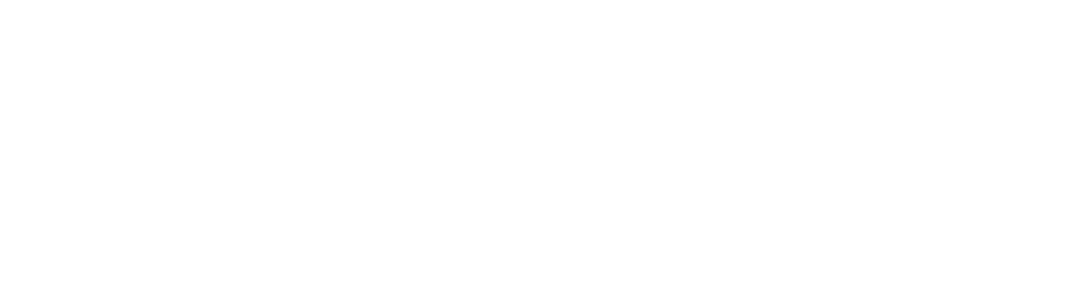
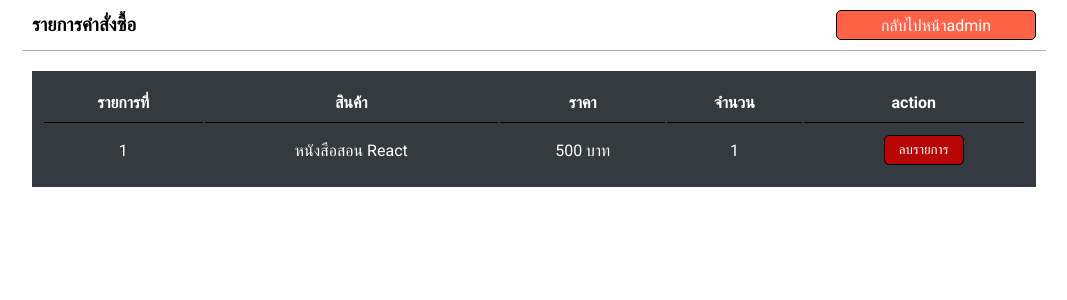
Before and after one commit to IceKungzz/shop_kub, a React (Create React App) app: page /orderlist in a window 1280 px wide. Before the commit this address had no page. Shown: the top 300 px of the page, without its empty margins (106-1173 px from the left). Built offline with nearby package versions, Linux system fonts and the light colour scheme.

Commit message:
ฟังชั่นครับ แต่ไม่ได้เน้นตกแต่ง
ฟังชั่นที่ต้องใช้คาด ว่าครบแล้ว

```diff
--- a/src/components/admin.js
+++ b/src/components/admin.js
@@ -4,6 +4,7 @@
 import { useState} from 'react';
 import ModalAddproduct from "./modal-addproduct";
 import ModalUpdate from "./modal_update";
+import { NavLink } from "react-router-dom";
 
 const Admin = () =>{
 
@@ -37,7 +38,7 @@
                         <h3>รายการสินค้าทั้งหมด</h3>
                         <div className="admin-btn">
                                 <button className="add-pro" onClick={open}>เพิ่มสินค้า</button>
-                                <button className="order">รายการสั่งซื้อ</button>
+                                <NavLink to='/orderlist' className="order">รายการสั่งซื้อ</NavLink>
                         </div>
                 </div>
 
--- a/src/components/css/admin.css
+++ b/src/components/css/admin.css
@@ -32,14 +32,28 @@
     padding: 10px;
 }
 .add-pro{
-    background-color: green;
-    color: wheat;
+    background-color: rgb(26, 177, 26);
+    color: rgb(255, 255, 255);
     margin-right: 10px;
     cursor: pointer;
     border: 1px solid black;
+    display: flex;
+    justify-content: center;
+    align-items: center;
 }
 .order{
     cursor: pointer;
+    width: 30%;
+    height: 90%;
+    border-radius: 10px;
+    padding: 10px;
+    background-color: rgb(28, 128, 215);
+    border: 1px solid black;
+    display: flex;
+    justify-content: center;
+    align-items: center;
+    color: white;
+    text-decoration: none;
 }
 
 
--- /dev/null
+++ b/src/components/css/list-order.css
@@ -0,0 +1,72 @@
+.container-listorder{
+    margin-left: 10%;
+    width: 80%;
+    height: 90vh;
+
+}
+.header-list{
+    width: 100%;
+    display: flex;
+    justify-content: space-between;
+    align-items: center;
+    padding: 10px;
+    border-bottom: 1px solid rgb(180, 178, 178);
+    margin-bottom: 10px;
+}.header-list a{
+    text-decoration: none;
+    display: flex;
+    justify-content: center;
+    align-items: center;
+    color: white;
+    border: 1px solid black;
+    width: 200px;
+    height: 30px;
+    cursor: pointer;
+    border-radius: 5px;
+    background-color: tomato;
+
+}
+.table-dark {
+    color: #fff;
+    background-color: #343a40;
+    width: 100%;
+    padding: 10px;
+    text-align: center;
+}
+th{
+    padding: 10px;
+    border-bottom: 1px solid black;
+}
+td{
+    padding: 10px;
+}
+
+/* Hover Effect */
+.table-dark tbody tr:hover {
+    background-color: #495057;
+}
+
+/* Padding for Buttons */
+.btn {
+    padding: 0.25rem 0.5rem;
+}
+.detail-container{
+    width: 100%;
+    height: 100%;
+    padding: 10px;
+}
+.btn-danger{
+    background-color: rgb(182, 6, 6);
+    width: 80px;
+    height: 30px;
+    border-radius: 5px;
+    padding: 10px;
+    text-align: center;
+    display: flex;
+    border: 1px solid black;
+    justify-content: center;
+    align-items: center;
+    color: white;
+    cursor: pointer;
+    margin-left: 35%;
+}
--- /dev/null
+++ b/src/components/list-order.js
@@ -0,0 +1,43 @@
+import './css/list-order.css'
+
+import { NavLink } from 'react-router-dom'
+
+const Listorder = () =>{
+    return(
+        <div>
+
+            <div className='container-listorder'>
+                <div className='header-list'>
+                    <h3>รายการคำสั่งซื้อ</h3>
+                    <NavLink to='/admin' className="btn btn-primary">กลับไปหน้าadmin</NavLink>
+                </div>
+                <div className='detail-container'>
+                    <table className=" table-dark table-hover">
+                    <thead>
+                        <tr>
+                            <th>รายการที่</th>
+                            <th>สินค้า</th>
+                            <th>ราคา</th>
+                            <th>จำนวน</th>
+                            <th>action</th>
+                        </tr>
+                    </thead>
+                    <tbody className='tdd'>
+                        <tr>
+                            <td>1</td>
+                            <td>หนังสือสอน React</td>
+                            <td>500 บาท</td>
+                            <td>1</td>
+                            <td><button className='btn-danger'>ลบรายการ</button></td>
+                        </tr>
+
+                    </tbody>
+                </table>
+                </div>
+
+            </div>
+        </div>
+    )
+}
+
+export default Listorder
--- a/src/index.js
+++ b/src/index.js
@@ -12,6 +12,7 @@
 import Register from './components/register';
 import Home from './components/home';
 import ModalAddproduct from './components/modal-addproduct';
+import Listorder from './components/list-order';
 
 
 
@@ -28,6 +29,7 @@
               <Route path="/register" element={<Register />} />
               <Route path="/login" element={<Login />} />
               <Route path="/modal" element={<ModalAddproduct />} />
+              <Route path="/orderlist" element={<Listorder />} />
 
         </Routes>
 
```
